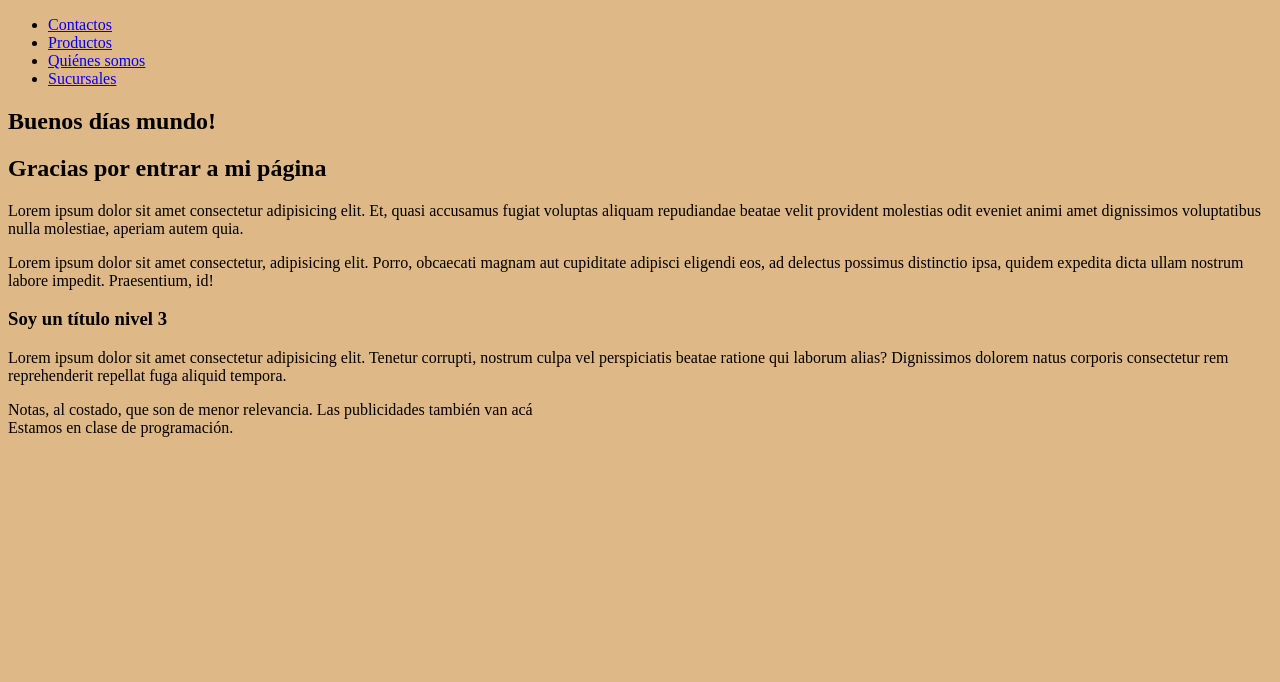
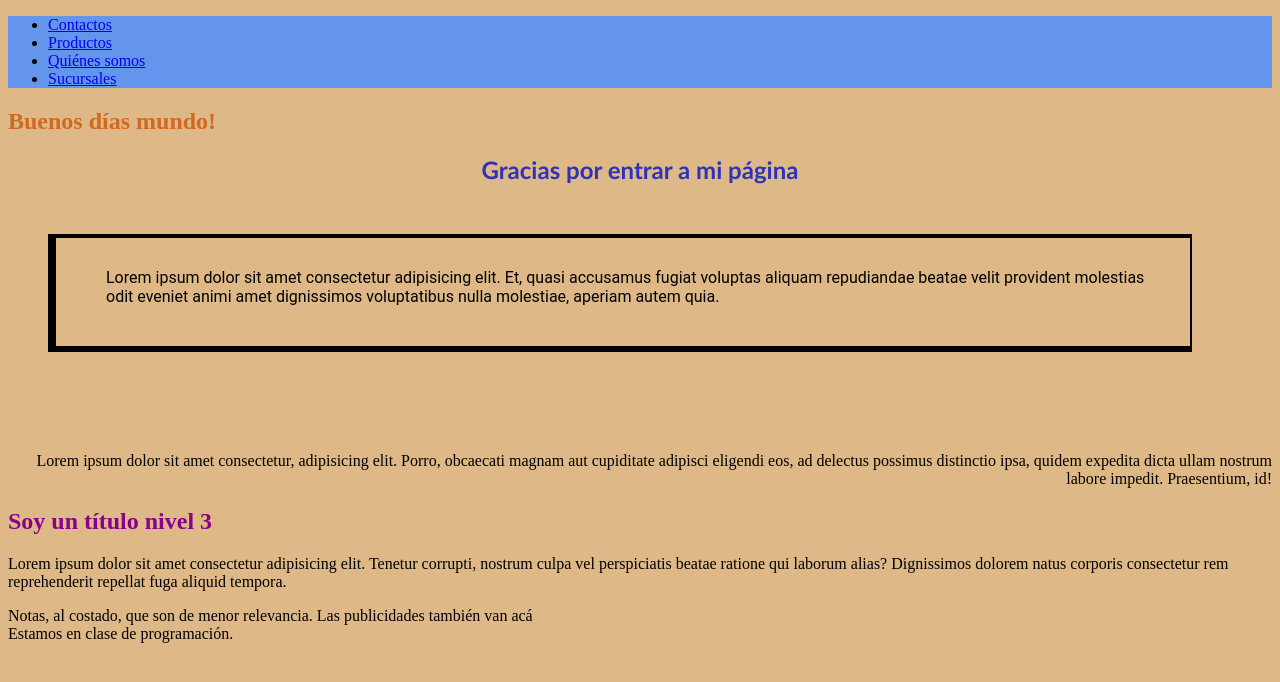
Before and after one commit to agostter/ba_book, a plain HTML site: page index.html in a window 1280 px wide. Drawn offline with Linux system fonts and the light colour scheme.

Commit message:
actualización

```diff
--- a/css/index.css
+++ b/css/index.css
@@ -1,3 +1,42 @@
 body {
     background: burlywood;
 }
+header{
+    background: cornflowerblue;
+}
+h1{
+    color:chocolate;
+}
+.micolor {
+    color: rgb(43, 52, 184);
+    text-align: center;
+}
+.fuente{
+    font-family: 'Gill Sans', 'Gill Sans MT', Calibri, 'Trebuchet MS', sans-serif;
+}
+.caja {
+    border-top: 4px solid;
+    border-right: 2px solid;
+    border-bottom: 6px solid;
+    border-left: 8px solid;
+    padding-top: 30px;
+    padding-right: 20px;
+    padding-bottom: 40px;
+    padding-left: 50px;
+    margin-top: 50px;
+    margin-right: 80px;
+    margin-bottom: 100px;
+    margin-left: 40px;
+    font-family: Roboto;
+}
+#miid {
+    color: darkmagenta;
+}
+.formulario{
+    margin-top: 30px;
+    margin-left: 50px ;
+}
+.dato{
+    width:80%;
+    height: 50px;
+}
--- a/index.html
+++ b/index.html
@@ -6,6 +6,7 @@
     <meta name="viewport" content="width=device-width, initial-scale=1.0">
     <link rel="stylesheet" href="./css/index.css">
     <title>Book</title>
+
 </head>
 <body>
     <header>
@@ -20,27 +21,28 @@
     </header>
     <main>
         <section>
+
         <h1>
             Buenos días mundo!
          </h1>
 
-         <h2>
+         <h1 class="micolor fuente" id="título">
             Gracias por entrar a mi página
-         </h2>
+         </h1>
         </section>
         <article>
-            <p>
+            <p class="caja">
             Lorem ipsum dolor sit amet consectetur adipisicing elit. Et, quasi accusamus fugiat voluptas aliquam repudiandae beatae velit provident molestias odit eveniet animi amet dignissimos voluptatibus nulla molestiae, aperiam autem quia.
             </p>
-            <p>
+            <p style="text-align: right;">
             Lorem ipsum dolor sit amet consectetur, adipisicing elit. Porro, obcaecati magnam aut cupiditate adipisci eligendi eos, ad delectus possimus distinctio ipsa, quidem expedita dicta ullam nostrum labore impedit. Praesentium, id!
             </p>
 
-         <h3> Soy un título nivel 3 </h3>
+         <h1 id="miid"> Soy un título nivel 3 </h1>
 
         </article>
 
-            <p>
+            <p class="p3">
                 Lorem ipsum dolor sit amet consectetur adipisicing elit. Tenetur corrupti, nostrum culpa vel perspiciatis beatae ratione qui laborum alias? Dignissimos dolorem natus corporis consectetur rem reprehenderit repellat fuga aliquid tempora.
             </p>
 
```
Also changed, not shown: pages/productos.html (+19 -10 lines).
